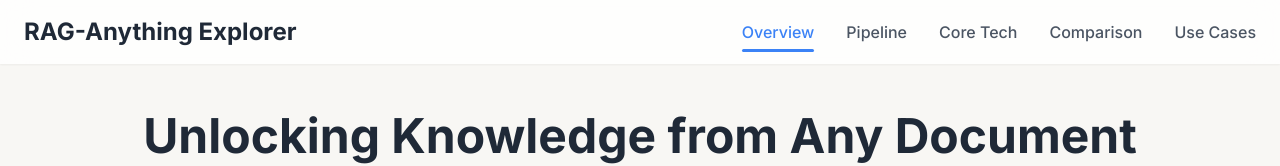
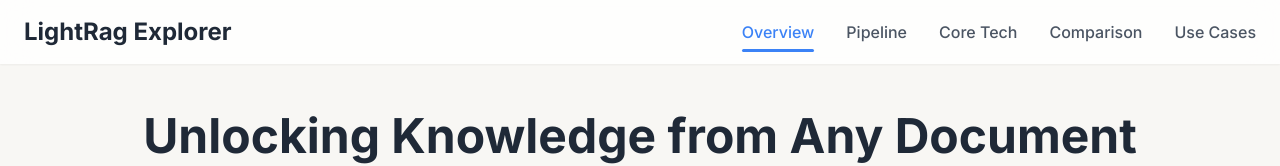
Before and after one commit to alameen1999/lightrag_framework_doc, a plain HTML site: page index.html in a window 1280 px wide. Shown: the top 166 px of the page. Drawn offline with nearby package versions, Linux system fonts and the light colour scheme.

Commit message:
Update index.html

```diff
--- a/index.html
+++ b/index.html
@@ -3,7 +3,7 @@
 <head>
     <meta charset="UTF-8">
     <meta name="viewport" content="width=device-width, initial-scale=1.0">
-    <title>RAG-Anything: An Interactive Deep Dive</title>
+    <title>LightRag: An Interactive Deep Dive</title>
     <script src="https://cdn.tailwindcss.com"></script>
     <script src="https://cdn.jsdelivr.net/npm/chart.js"></script>
     <link rel="preconnect" href="https://fonts.googleapis.com">
@@ -85,7 +85,7 @@
 
     <header class="bg-white/80 backdrop-blur-lg sticky top-0 z-50 shadow-sm">
         <nav class="container mx-auto px-6 py-4 flex justify-between items-center">
-            <h1 class="text-2xl font-bold text-gray-800">RAG-Anything Explorer</h1>
+            <h1 class="text-2xl font-bold text-gray-800">LightRag Explorer</h1>
             <div class="hidden md:flex items-center space-x-8">
                 <a href="#overview" class="nav-button text-gray-600 hover:text-blue-500 font-medium">Overview</a>
                 <a href="#pipeline" class="nav-button text-gray-600 hover:text-blue-500 font-medium">Pipeline</a>
```
